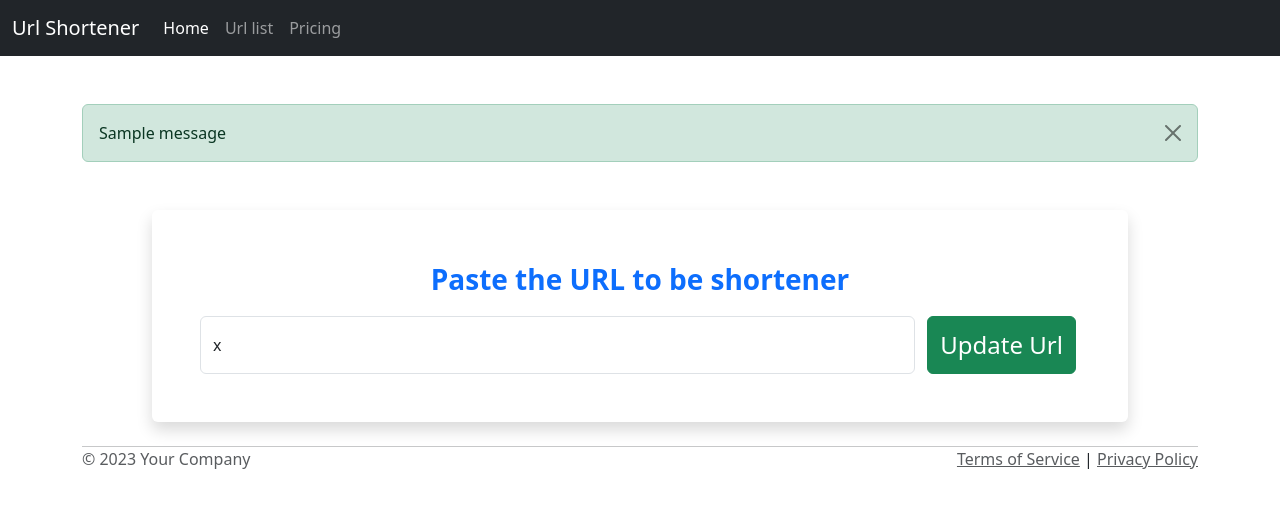
After one commit to winmyintkyaw17/urlshortener, a Django app: page /url/update/1 in a window 1280 px wide. The commit adds this page. Shown: the top 508 px of the page. Run offline with Django 5.2, Linux system fonts and the light colour scheme; tables that the repository leaves empty hold one stand-in row (values such as "Sample post"); one stand-in notice (Sample message) is shown.

Commit message:
second time

```diff
--- a/templates/layout/base.html
+++ b/templates/layout/base.html
@@ -8,9 +8,14 @@
   </head>
   <body>
       {% include "layout/components/navbar.html"%}
+      <div class="container">
+        {% include "layout/components/notification.html" %}
+      </div>
       {% block content %}{% endblock %}
       {% include "layout/components/footer.html" %}
 
     <script src="https://cdn.jsdelivr.net/npm/bootstrap@5.3.3/dist/js/bootstrap.bundle.min.js" integrity="sha384-YvpcrYf0tY3lHB60NNkmXc5s9fDVZLESaAA55NDzOxhy9GkcIdslK1eN7N6jIeHz" crossorigin="anonymous"></script>
+    {% block script%}
+    {% endblock %}
   </body>
 </html>
--- /dev/null
+++ b/templates/layout/components/notification.html
@@ -0,0 +1,13 @@
+<div class="mt-5 mb-3">
+    {% if messages %}
+
+    {% for message in messages %}
+    <div class="alert alert-{{message.tags}} alert-dismissible fade show" role="alert">
+        {{message}}
+        <button type="button" class="btn-close" data-bs-dismiss="alert" aria-label="Close"></button>
+      </div>
+
+    {% endfor %}
+
+{% endif %}
+</div>
--- a/templates/sg_url.html
+++ b/templates/sg_url.html
@@ -0,0 +1,37 @@
+{% extends "layout/base.html" %}
+{% block title %}Single Url{% endblock %}
+{% block content %}
+  <section class="mt-5">
+    <div class="container" style="max-width: 1000px;">
+      {% if status %}
+        <div class="alert alert-success alert-dismissible fade show" role="alert">
+          <strong>Success!</strong> You just created url shortened
+          <button type="button" class="btn-close" data-bs-dismiss="alert" aria-label="Close"></button>
+        </div>
+      {% endif %}
+
+      <form  class="p-5 rounded shadow" method="post">
+        {% csrf_token %}
+        <div class="d-flex justify-content-center mb-2">
+        <label for="url" class="form-label fs-3 fw-bold text-primary">Paste the URL to be shortener</label>
+        </div>
+        <div class="d-flex">
+
+          <input type="text"
+           value="{% if old_value %}{{old_value }}{% else %}{{url}}{% endif %}"
+           name="url" class="form-control me-2 pt-3 pb-3 {% if error %}border-danger{% endif %}" id="url"  placeholder="Enter the link here">
+
+          <input type="submit"  class="btn btn-success fs-4" value="Update Url" >
+
+
+        </div>
+        {% if error %}
+        <span class="d-block invalid-feedback" style="margin-left: 0.7em;">
+          {{error}}
+        </span>
+        {% endif %}
+
+      </form>
+    </div>
+  </section>
+{% endblock %}
--- a/url/urls.py
+++ b/url/urls.py
@@ -3,5 +3,6 @@ from . import views
 urlpatterns = [
     path('', views.index,name="home"),
     path('url/list', views.url_list, name="url_list"),
-    path('url/<int:id>',views.sg_url, name="sg_url" )
+    path('url/update/<int:id>',views.update_url, name="update_url" ),
+    path('url/delete/<int:id>',views.delete_url, name="delete_url")
 ]
--- a/url/views.py
+++ b/url/views.py
@@ -1,9 +1,10 @@
-from django.shortcuts import render
+from django.shortcuts import render,get_object_or_404, redirect
 from django.http import HttpResponse
 from django.core.validators import URLValidator
 from django.core.exceptions import ValidationError
 from .models import Url
 from hashlib import md5
+from django.contrib import messages
 # Create your views here.
 def url_list(request):
     urls = Url.objects.all()
@@ -11,13 +12,50 @@ def url_list(request):
     return render(request, "url_list.html", {
         "urls": urls
     })
-def sg_url(request, id):
-    return render(request, "sg_url.html")
+def delete_url(request, id):
+    if request.method == "POST":
+        url = get_object_or_404(Url, pk=id)
+        return HttpResponse("delete")
+def update_url(request, id):
+    url = get_object_or_404(Url, pk=id)
+    if request.method == "POST":
+        #init status
+        status =False
+        req_url = request.POST.get("url")
+
+        check_url = URLValidator()
+
+        try:
+            check_url(req_url)
+        except ValidationError as e:
+            return render(request, "sg_url.html",{
+                "error": e.message,
+                "old_value": url
+            })
+        status= True
+        #hash the code using md5
+        hash_code= md5(req_url.encode()).hexdigest()[:10]
+
+        #create host
+        host = request.get_host()
+        #build hash url
+        hash_url = "http://" +host + "/"+ hash_code
+
+        #update data
+        url.hash_url= hash_url
+        url.actual_url= req_url
+        url.save()
+        messages.success(request, "Hey you just updated successfully")
+
+        return redirect("sg_url", id= url.id)
+    return render(request, "sg_url.html", {
+        "url": url
+    })
 
 def index(request):
     if request.method == "POST":
         #init status
-        status =False
+
         url = request.POST.get("url")
 
         check_url = URLValidator()
@@ -29,7 +67,7 @@ def index(request):
                 "error": e.message,
                 "old_value": url
             })
-        status= True
+
         #hash the code using md5
         hash_code= md5(url.encode()).hexdigest()[:10]
 
@@ -39,10 +77,8 @@ def index(request):
         hash_url = "http://" +host + "/"+ hash_code
         create_url = Url(hash_url = hash_url, actual_url = url)
         create_url.save()
-
-        return render(request, "home.html", {
-            "status": status
-        })
+        messages.success(request,"Hey You just inserted successfully")
+        return redirect("home")
 
         print(hash_code)
         return render(request, "home.html", {
```
Also changed, not shown: templates/url_list.html (+17 -2 lines).
